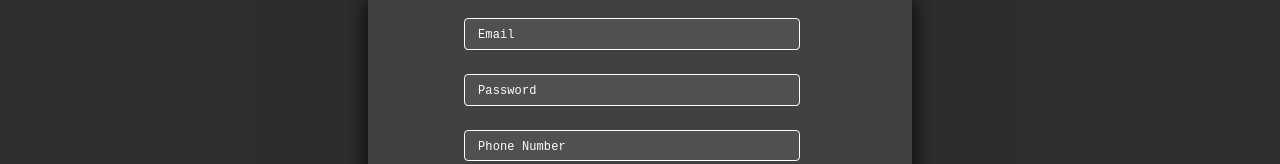
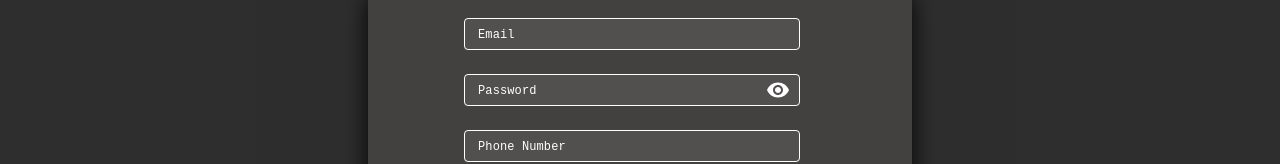
Before and after one commit to royg24/bank, a React (Vite) app in the folder frontend/: page /access in a window 1280 px wide. Shown: the part 299-463 px from the top of the page. Built offline with nearby package versions, Linux system fonts and the light colour scheme; no server answers.

Commit message:
Show password option added

```diff
--- a/frontend/src/components/AccessForm.tsx
+++ b/frontend/src/components/AccessForm.tsx
@@ -3,6 +3,7 @@
 import { Controller, useForm } from 'react-hook-form';
 import { fieldStructure, buttonStructure, formContainerStyle } from './Style.js';
 import Toggle from './Toggle.js';
+import PasswordIcon from './PasswordIcon.js';
 import '../css/style.css';
 import { useLocation } from 'react-router-dom';
 import { validateEmail, validatePassword, validatePhoneNumber, keepPhoneNumberFormat } from './Validatios.js';
@@ -19,6 +20,7 @@
 function SignUpForm() {
     const navigate = useNavigate();
 
+    const [showPassword, setShowPassword] = useState(false);
     const initialMode = useLocation().state?.mode ?? true;
     const [mode, setMode] = useState(initialMode);
     const pageText = mode ? 'Sign Up' : 'Login';
@@ -34,6 +36,10 @@
     useEffect(() => {
         document.title = pageText;
     });
+
+    const handleShowPassword = () => {
+        setShowPassword((prev) => !prev);
+    }
 
     const handleChange = (e: React.ChangeEvent<HTMLInputElement | HTMLTextAreaElement>) => {
         const { name, value } = e.target;
@@ -106,7 +112,16 @@
                     render={({ field }) => (
                         <TextField
                             label="Password"
-                            type="password"
+                            type={showPassword ? 'text' : 'password'}
+                            slotProps={{
+                                input: {
+                                endAdornment: (
+                                    <PasswordIcon
+                                    showPassword={showPassword}
+                                    setShowPassword={setShowPassword}
+                                    />),
+                                },
+                            }}
                             {...fieldStructure}
                             error={!!errors.password}
                             helperText={errors.password?.message || ''}
--- /dev/null
+++ b/frontend/src/components/PasswordIcon.tsx
@@ -0,0 +1,29 @@
+import { IconButton, InputAdornment } from "@mui/material";
+import { Visibility, VisibilityOff } from "@mui/icons-material";
+
+type PasswordIconProps = {
+  showPassword: boolean;
+  setShowPassword: React.Dispatch<React.SetStateAction<boolean>>;
+};
+
+function PasswordIcon({showPassword, setShowPassword} : PasswordIconProps) {
+    return (
+        <InputAdornment position="end">
+            <IconButton
+                sx={{color: 'white'}}
+                onClick={() => {
+                    setShowPassword(true);
+                    setTimeout(async() => {
+                        setShowPassword(false);
+                    }, 1000)
+                }}
+                edge="end"
+                aria-label="toggle password visibility"
+            >
+            {showPassword ? <VisibilityOff /> : <Visibility />}
+            </IconButton>
+        </InputAdornment>
+    )
+}
+
+export default PasswordIcon;
```
Also changed, not shown: 2 other files (tests, documents, lock files or other folders).
